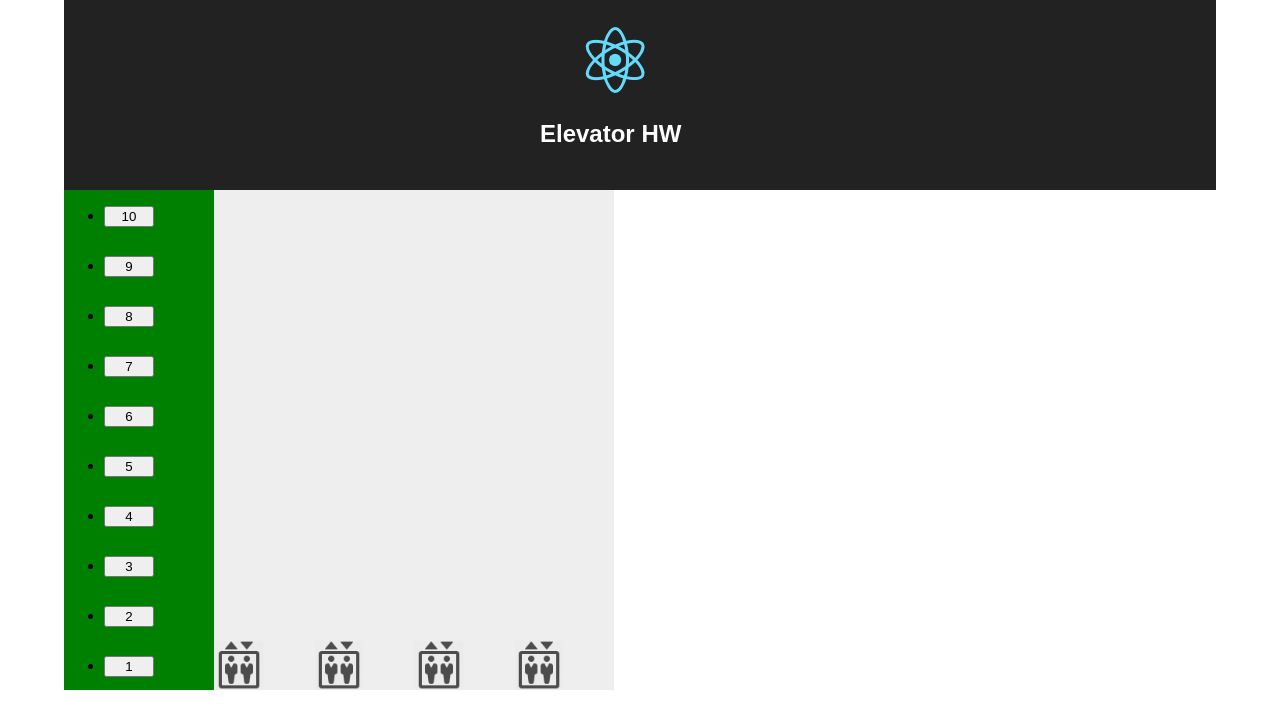
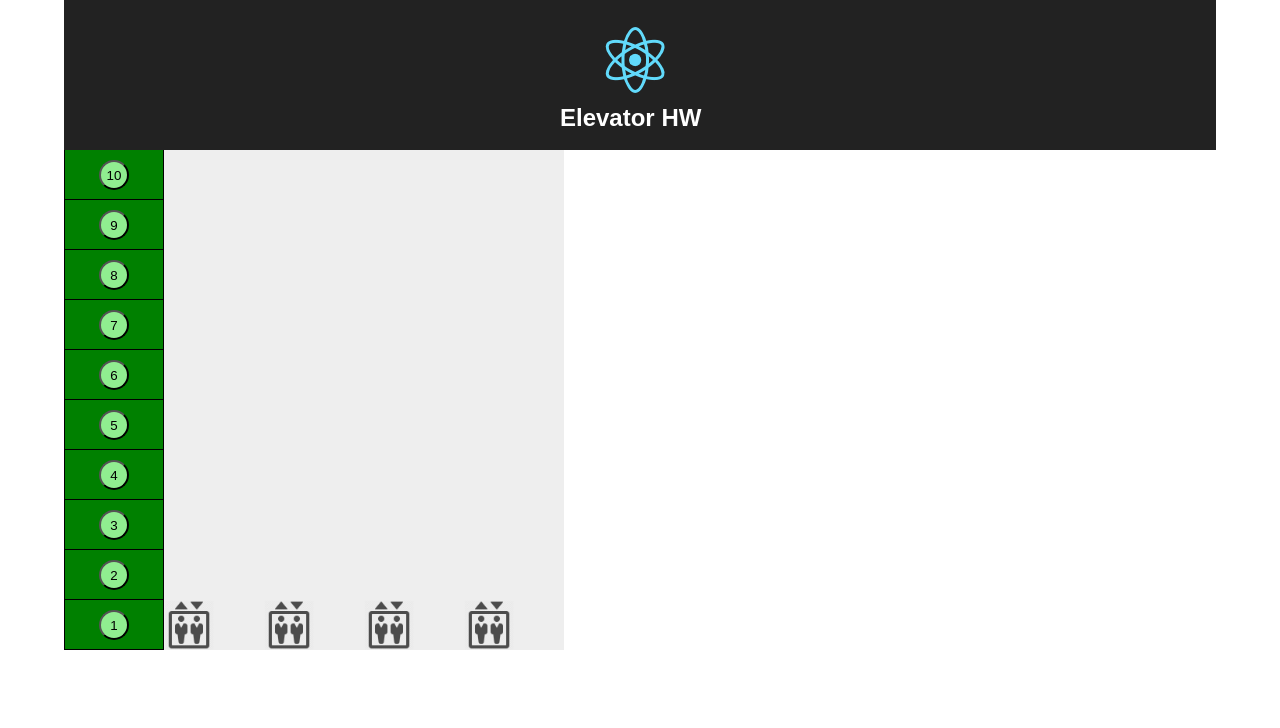
Before and after one commit to Mozart100/react-elevators, a React (Create React App) app: page / in a window 1280 px wide. Shown: the top 728 px of the page. Built offline with nearby package versions, Linux system fonts and the light colour scheme.

Commit message:
floors restyle

```diff
--- a/src/components/building.js
+++ b/src/components/building.js
@@ -4,15 +4,6 @@ import { connect } from 'react-redux';
 import Elevator from './elevator';
 import Floors from './floors';
 import { initializeElevators } from '../action/elevatorAction';
-
-
-const floorsStyle = {
-  background: 'green',
-  width: 80,
-  // ...commonStyle,
-  width: 150,
-  float: 'left'
-};
 
 
 const elevatorStyle = {
@@ -55,13 +46,10 @@ class Building extends Component {
 
     return (
       <div >
-        <div >
-          <div style={{ ...floorsStyle, height }}>
-            <Floors amountOfFloors={amountOfFloors} componentHeight={componentHeight}/>
-          </div>
+        <Floors amountOfFloors={amountOfFloors} />
 
-          {this.state.elevators.map(e => <div key={e} style={{ ...elevatorStyle, height }}><Elevator componentId={e} componentHeight={componentHeight} amountOfFloors={amountOfFloors} /></div>)}
-        </div>
+        {this.state.elevators.map(e => <div key={e} style={{ ...elevatorStyle, height }}><Elevator componentId={e} componentHeight={componentHeight} amountOfFloors={amountOfFloors} /></div>)}
+
       </div >
     );
   }
@@ -73,4 +61,3 @@ const mapStateToProps = state => ({
 });
 
 export default connect(mapStateToProps, { initializeElevators })(Building);
-// export default connect(mapStateToProps, { fetchPosts })(Building);
--- a/src/components/elevator.js
+++ b/src/components/elevator.js
@@ -72,8 +72,8 @@ class Elevator extends Component {
 
   runAudio = () => {
 
-    const sound = new Audio(soundFile);
-    sound.play();
+    // const sound = new Audio(soundFile);
+    // sound.play();
   }
 
   TimerAction() {
--- a/src/components/floor.js
+++ b/src/components/floor.js
@@ -1,6 +1,8 @@
 import React, { Component } from 'react';
 import { connect } from 'react-redux';
 import PropTypes from 'prop-types';
+import './style/floors-style.css'
+
 
 
 
@@ -45,11 +47,9 @@ class Floor extends Component {
     const { elevatorLocationFloor, componentHeight: height } = this.state;
     return (
       <li style={{height }}>
-      {/* <li style={{ ...buttonContentStyle,height }}> */}
-        <span>
           {elevatorLocationFloor > 0 && elevatorLocationFloor}
-          <button type="button" style={{...buttonContentStyle}} onClick={this.props.clicked} value={this.props.componentId}> {this.props.componentId} </button>
-        </span>
+          <button onClick={this.props.clicked} value={this.props.componentId}> {this.props.componentId} </button>
+          {/* <button href="#" style={{...buttonContentStyle}} onClick={this.props.clicked} value={this.props.componentId}> {this.props.componentId} </button> */}
       </li>)
   }
 }
--- a/src/components/floors.js
+++ b/src/components/floors.js
@@ -4,6 +4,7 @@ import { connect } from 'react-redux';
 import {requestedElevator} from '../action/elevatorAction'
 import Floor  from './floor';
 // import UniquId  from 'react-html-id';
+import './style/floors-style.css'
 
 class Floors extends Component {
 
@@ -18,7 +19,6 @@ class Floors extends Component {
     this.state = {
       visibility: true,
       floors: floors,
-      componentHeight :this.props.componentHeight
     };
   }
 
@@ -33,12 +33,10 @@ class Floors extends Component {
 
   render() {
     return (
-      <div>
-        <ul>
+        <ul className="floors">
           {this.state.floors.map(floor =>
-          <Floor key={floor} componentHeight={this.state.componentHeight} componentId={floor} clicked={this.elevatorRequested.bind(floor)}/> )}
+          <Floor key={floor} componentId={floor} clicked={this.elevatorRequested.bind(floor)}/> )}
         </ul>
-      </div >
     );
   }
 }
--- /dev/null
+++ b/src/components/style/floors-style.css
@@ -0,0 +1,29 @@
+* {
+  margin:0;
+  padding:0;
+  box-sizing:border-box;
+}
+
+
+ul.floors {
+  list-style: none;
+  width: 100px;
+  float: left
+}
+
+ul.floors li{
+  border-bottom:1px solid black;
+  border-left:1px solid black;
+  border-right:1px solid black;
+  background: green;
+  height: 50px;
+  text-align: center;
+}
+
+ul.floors li button {
+  margin-top:10px;
+  height: 30px;
+  width: 30px;
+  border-radius: 30px;
+  background-color: lightgreen;
+}
```
Also changed, not shown: src/components/elevators.js (added, +19 -0 lines).
